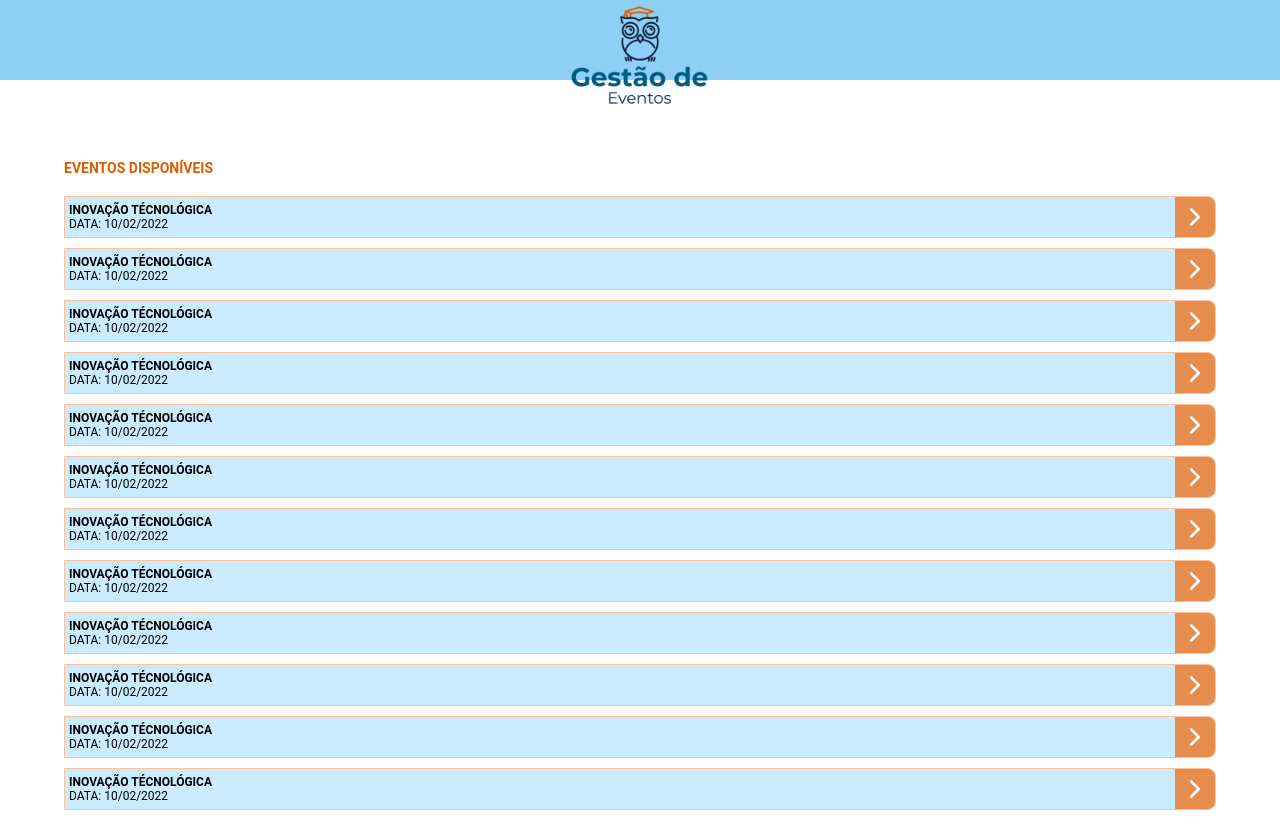
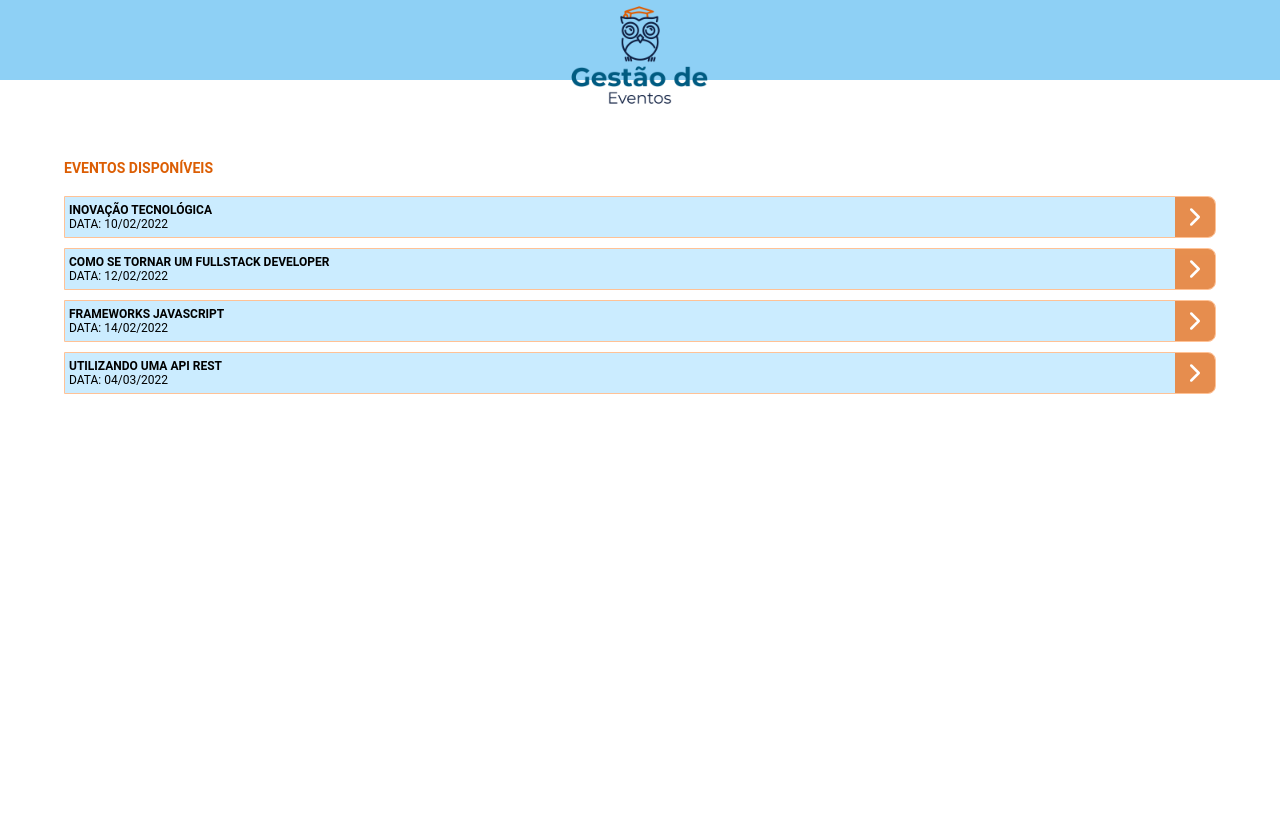
Before and after one commit to EricEOL/event_management, a Next.js app: page /events in a window 1280 px wide. Built offline with nearby package versions, Linux system fonts and the light colour scheme.

Commit message:
Add a spinner to loading

```diff
--- a/components/EventBar/index.tsx
+++ b/components/EventBar/index.tsx
@@ -3,14 +3,14 @@ import { FiChevronRight } from 'react-icons/fi';
 
 import styles from './styles.module.scss';
 
-export const EventBar = () => {
+export const EventBar = ({title, date}) => {
   return (
     <Link href="#">
       <div className={styles.box}>
 
         <div className={styles.informations}>
-          <strong>Inovação Técnológica</strong>
-          <span>Data: 10/02/2022</span>
+          <strong>{title}</strong>
+          <span>Data: {date}</span>
         </div>
 
         <div className={styles.continue}>
--- /dev/null
+++ b/components/Spinner/index.tsx
@@ -0,0 +1,12 @@
+import styles from './styles.module.scss';
+
+export const Spinner = () => {
+  return (
+    <div className={styles.ldsEllipsis}>
+      <div></div>
+      <div></div>
+      <div></div>
+      <div></div>
+    </div>
+  )
+}
--- /dev/null
+++ b/components/Spinner/styles.module.scss
@@ -0,0 +1,55 @@
+.ldsEllipsis {
+  display: inline-block;
+  position: relative;
+  width: 80px;
+  height: 80px;
+}
+.ldsEllipsis div {
+  position: absolute;
+  top: 33px;
+  width: 13px;
+  height: 13px;
+  border-radius: 50%;
+  background: #56B8F0;
+  animation-timing-function: cubic-bezier(0, 1, 1, 0);
+}
+.ldsEllipsis div:nth-child(1) {
+  left: 8px;
+  animation: ldsEllipsis1 0.6s infinite;
+}
+.ldsEllipsis div:nth-child(2) {
+  left: 8px;
+  animation: ldsEllipsis2 0.6s infinite;
+}
+.ldsEllipsis div:nth-child(3) {
+  left: 32px;
+  animation: ldsEllipsis2 0.6s infinite;
+}
+.ldsEllipsis div:nth-child(4) {
+  left: 56px;
+  animation: ldsEllipsis3 0.6s infinite;
+}
+@keyframes ldsEllipsis1 {
+  0% {
+    transform: scale(0);
+  }
+  100% {
+    transform: scale(1);
+  }
+}
+@keyframes ldsEllipsis3 {
+  0% {
+    transform: scale(1);
+  }
+  100% {
+    transform: scale(0);
+  }
+}
+@keyframes ldsEllipsis2 {
+  0% {
+    transform: translate(0, 0);
+  }
+  100% {
+    transform: translate(24px, 0);
+  }
+}
--- a/pages/events/index.tsx
+++ b/pages/events/index.tsx
@@ -1,23 +1,39 @@
+import { useEffect } from 'react';
+import { useState } from 'react';
 import { EventBar } from '../../components/EventBar';
+import { Spinner } from '../../components/Spinner';
 import styles from './styles.module.scss';
 
 const Events = () => {
+
+  const screenStates = {
+    loading: "LOADING",
+    loaded: "LOADED"
+  }
+
+  const [screenState, setScreenState] = useState(screenStates.loading);
+
+  useEffect(() => {
+    setTimeout(() => {
+      setScreenState(screenStates.loaded);
+    }, 2 * 1000)
+  }, [screenState]);
+
   return (
     <section className={styles.section}>
       <h2>Eventos Disponíveis</h2>
 
-      <EventBar />
-      <EventBar />
-      <EventBar />
-      <EventBar />
-      <EventBar />
-      <EventBar />
-      <EventBar />
-      <EventBar />
-      <EventBar />
-      <EventBar />
-      <EventBar />
-      <EventBar />
+      {screenState === screenStates.loading && <Spinner />}
+
+      {screenState === screenStates.loaded && (
+        <>
+          <EventBar title="Inovação Tecnológica" date="10/02/2022"/>
+          <EventBar title="Como se tornar um FullStack Developer" date="12/02/2022"/>
+          <EventBar title="Frameworks Javascript" date="14/02/2022"/>
+          <EventBar title="Utilizando uma API Rest" date="04/03/2022"/>
+        </>
+      )}
+
     </section>
   )
 }
--- a/pages/events/styles.module.scss
+++ b/pages/events/styles.module.scss
@@ -1,4 +1,9 @@
 .section {
+  display: flex;
+  flex-direction: column;
+  justify-content: center;
+  align-items: center;
+
   width: 90vw;
   margin: 0 auto;
 
@@ -8,5 +13,7 @@
     color: #DC5E04;
 
     margin-bottom: 20px;
+
+    width: 100%;
   }
 }
--- a/pages/home.module.scss
+++ b/pages/home.module.scss
@@ -36,6 +36,7 @@
 
     img {
       width: 100px;
+      border-left: 2px solid #DC5E04;
     }
 
     span {
```
